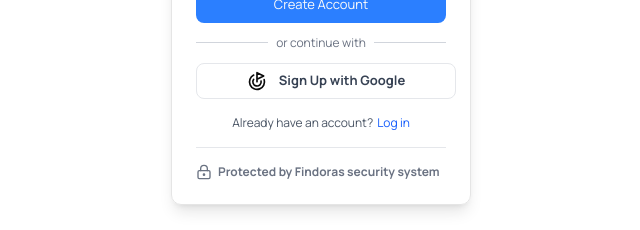
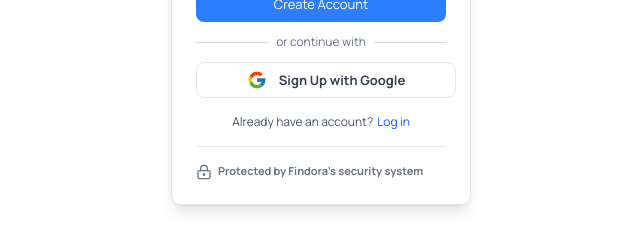
Before and after one commit to Searcher06/Findora, a React (Vite) app in the folder client/: page /signup in a window 1280 px wide. Shown: the part 449-679 px from the top of the page, without its empty margins (319-959 px from the left). Built offline with nearby package versions, Linux system fonts and the light colour scheme.

Commit message:
made some changes in the sign up page added some icons

```diff
--- /dev/null
+++ b/client/src/features/authentication/components/icons/Google.jsx
@@ -0,0 +1,36 @@
+const GoogleIcon = ({ className = "w-5 h-5" }) => (
+  <svg
+    className={className}
+    viewBox="0 0 48 48"
+    xmlns="http://www.w3.org/2000/svg"
+  >
+    <path
+      fill="#FFC107"
+      d="M43.611,20.083H42V20H24v8h11.303c-1.649,4.657-6.08,8-11.303,8c-6.627,0-12-5.373-12-12
+      c0-6.627,5.373-12,12-12c3.059,0,5.842,1.154,7.961,3.039l5.657-5.657C34.046,6.053,29.268,4,24,4
+      C12.955,4,4,12.955,4,24c0,11.045,8.955,20,20,20c11.045,0,20-8.955,20-20C44,22.659,43.862,21.35,43.611,20.083z"
+    />
+    <path
+      fill="#FF3D00"
+      d="M6.306,14.691l6.571,4.819C14.655,15.108,18.961,12,24,12
+      c3.059,0,5.842,1.154,7.961,3.039l5.657-5.657C34.046,6.053,29.268,4,24,4
+      C16.318,4,9.656,8.337,6.306,14.691z"
+    />
+    <path
+      fill="#4CAF50"
+      d="M24,44c5.166,0,9.86-1.977,13.409-5.192l-6.19-5.238
+      C29.211,35.091,26.715,36,24,36
+      c-5.202,0-9.619-3.317-11.283-7.946l-6.522,5.025
+      C9.505,39.556,16.227,44,24,44z"
+    />
+    <path
+      fill="#1976D2"
+      d="M43.611,20.083H42V20H24v8h11.303
+      c-0.792,2.237-2.231,4.166-4.087,5.571
+      l6.19,5.238C36.971,39.205,44,34,44,24
+      C44,22.659,43.862,21.35,43.611,20.083z"
+    />
+  </svg>
+);
+
+export default GoogleIcon;
--- a/client/src/features/authentication/pages/SignUp.jsx
+++ b/client/src/features/authentication/pages/SignUp.jsx
@@ -1,12 +1,7 @@
 import { Button } from "@/components/ui/button";
-import {
-  GoalIcon,
-  LockIcon,
-  LockKeyholeIcon,
-  UserLockIcon,
-} from "lucide-react";
+import { GoalIcon, LockKeyholeIcon } from "lucide-react";
 import { useNavigate } from "react-router-dom";
-
+import GoogleIcon from "../components/icons/Google";
 export const SignUpPage = () => {
   const navigate = useNavigate();
   return (
@@ -55,7 +50,7 @@
             </div>
 
             <button className="mt-3 h-9  w-full sm:w-65 border-gray-200 border-[1.9px] rounded-[8px] flex items-center justify-center">
-              <GoalIcon size={20} className="mr-3" />
+              <GoogleIcon className="mr-3 w-5 h-5" />
               <span className="font-sans text-[13px] font-bold text-gray-700">
                 Sign Up with Google
               </span>
@@ -74,8 +69,8 @@
             </p>
 
             <hr className="h-[1px] bg-gray-200 border-0 flex-1 mt-4" />
-            <p className="font-semibold text-gray-500 text-xs font-sans flex items-center gap-1.5 mt-4">
-              <LockKeyholeIcon size={16} /> Protected by Findoras security
+            <p className="font-semibold text-gray-500 text-[11px] font-sans flex items-center gap-1.5 mt-4">
+              <LockKeyholeIcon size={16} /> Protected by Findora's security
               system
             </p>
           </form>
```
